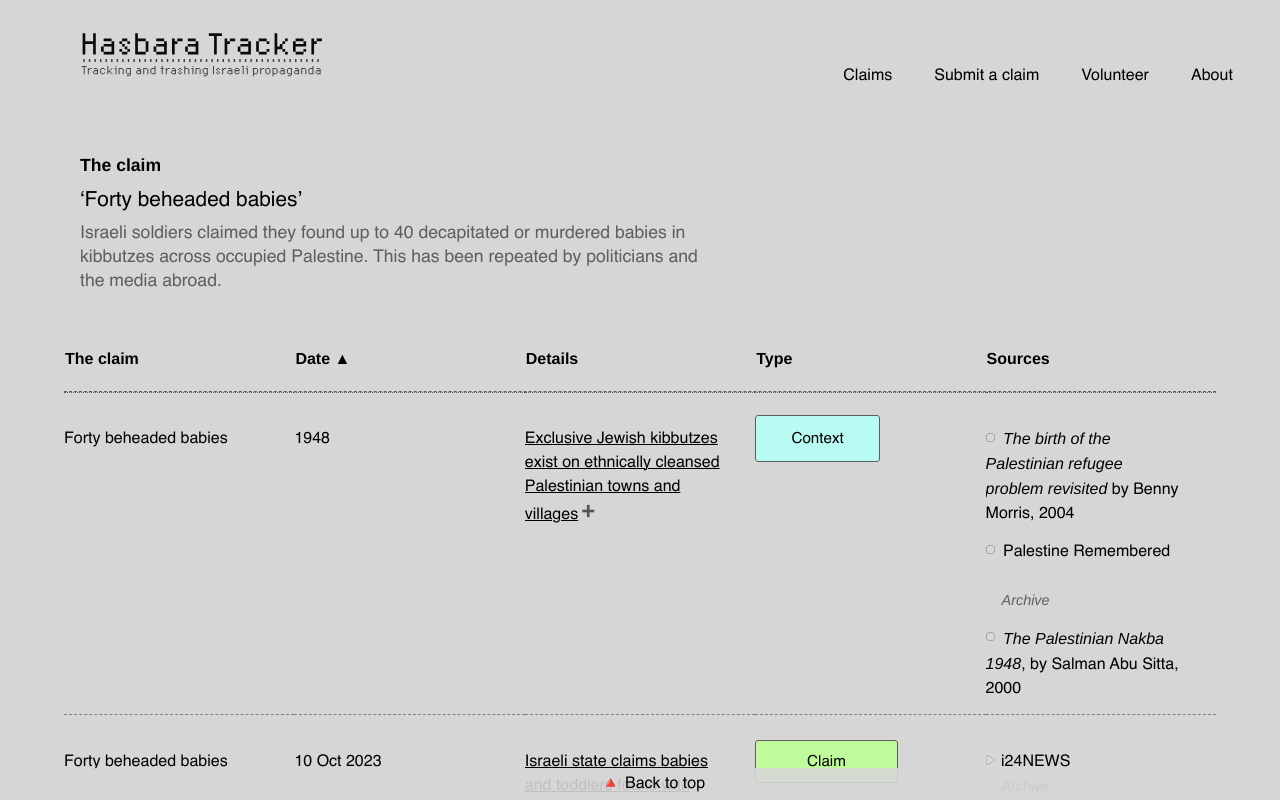
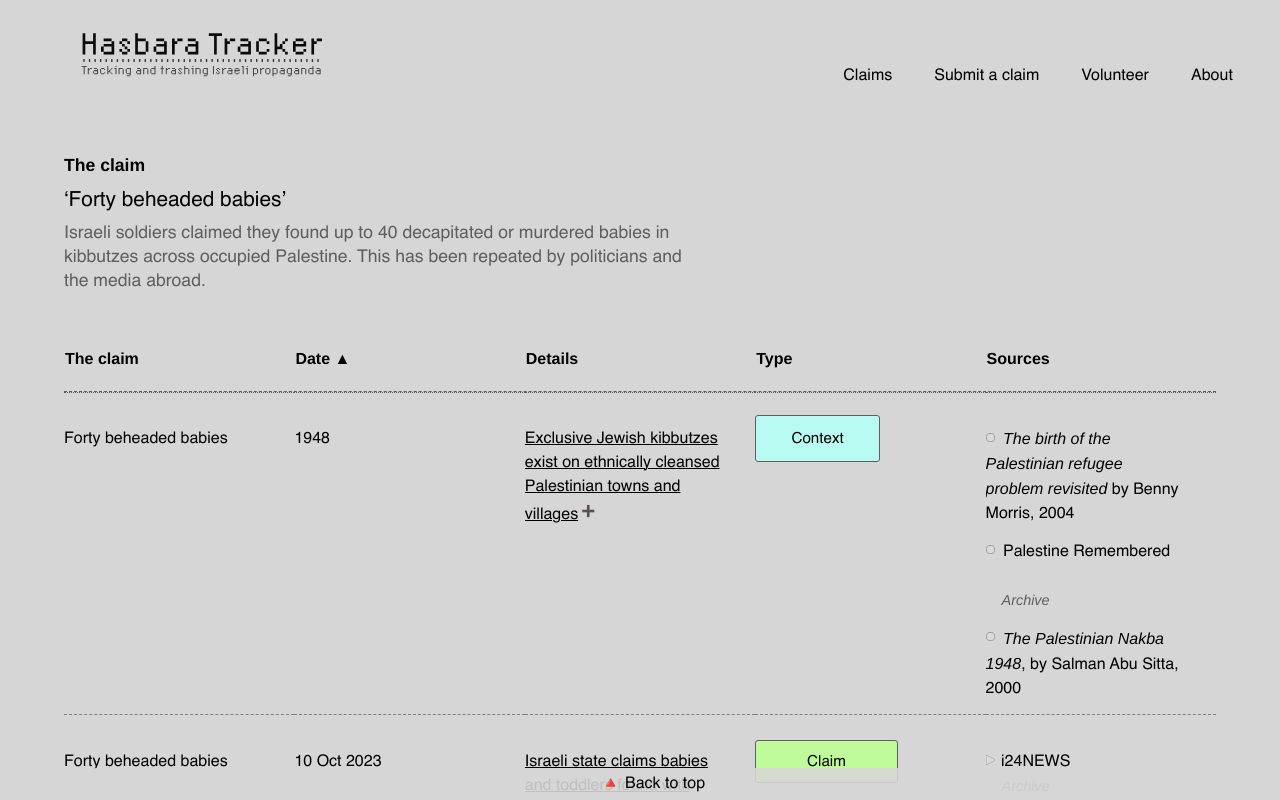
Before and after one commit to tamtzekin/hasbara-tracker, a React (Create React App) app: page /forty-beheaded-babies in a window 1280 px wide. Shown: the top 800 px of the page. Built offline with nearby package versions, Linux system fonts and the light colour scheme.

Commit message:
Claim title/summary in line w table

```diff
--- a/src/App.css
+++ b/src/App.css
@@ -232,6 +232,10 @@ body {
 
 .home-text {
     padding-bottom: 1rem;
+}
+
+.claim-summary {
+    margin-left: 5%;
 }
 
 
--- a/src/components/ClaimFortyBeheadedBabies.js
+++ b/src/components/ClaimFortyBeheadedBabies.js
@@ -271,7 +271,7 @@ export default function ClaimFortyBeheadedBabies() {
 
                 </Link>
             </div>
-                    <div className="container mt-12 ml-20">
+                    <div className="claim-summary container mt-12">
                         <div className="text-md laptop:w-1/2 mb-5 font-bold mobile:pl-4">
                             The claim
                             </div>
```
